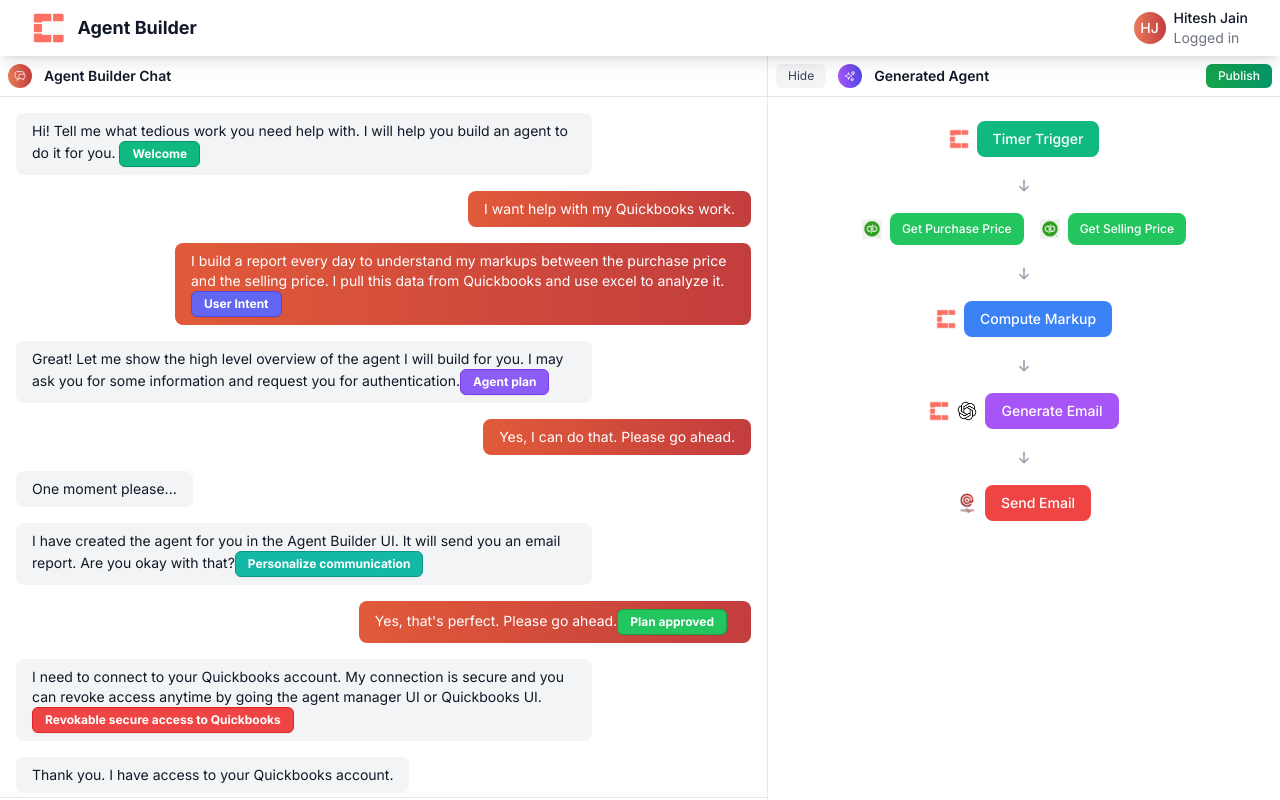
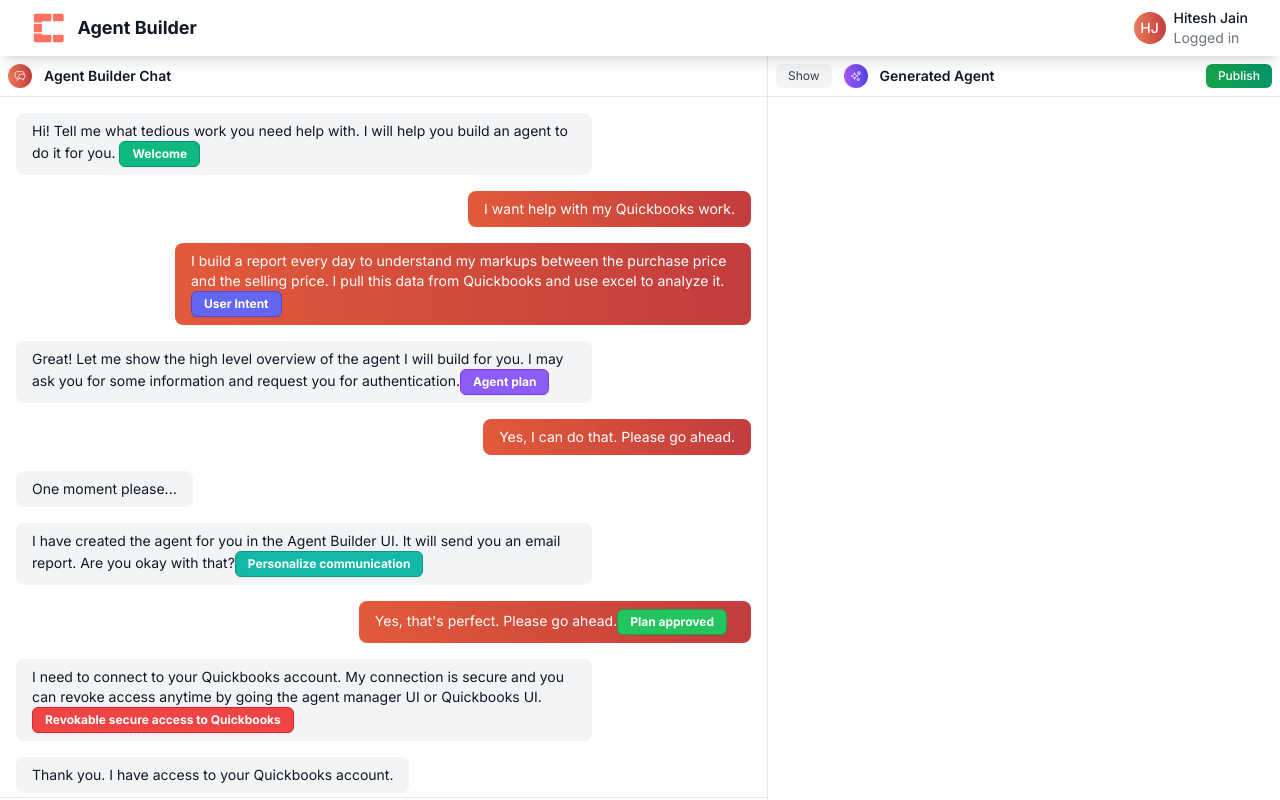
Before and after one commit to hiteshjain118/coral_bricks_web, a React (Create React App) app: page /create in a window 1280 px wide. Shown: the top 800 px of the page. Built offline with nearby package versions, Linux system fonts and the light colour scheme.

Commit message:
Hide Generated Agent section by default on Create page - Change initial state of showGeneratedAgent from true to false - Generated Agent section now hidden when page loads - Toggle button shows 'Show' initially instead of 'Hide' - Provides cleaner initial experience focused on chat interface

```diff
--- a/src/pages/Create.tsx
+++ b/src/pages/Create.tsx
@@ -21,7 +21,7 @@
 
 const Create: React.FC = () => {
   const [messages, setMessages] = useState<Message[]>([]);
-  const [showGeneratedAgent, setShowGeneratedAgent] = useState(true);
+  const [showGeneratedAgent, setShowGeneratedAgent] = useState(false);
   const hasInitialMessagesLoaded = React.useRef(false);
 
   // Load mock conversation
```
